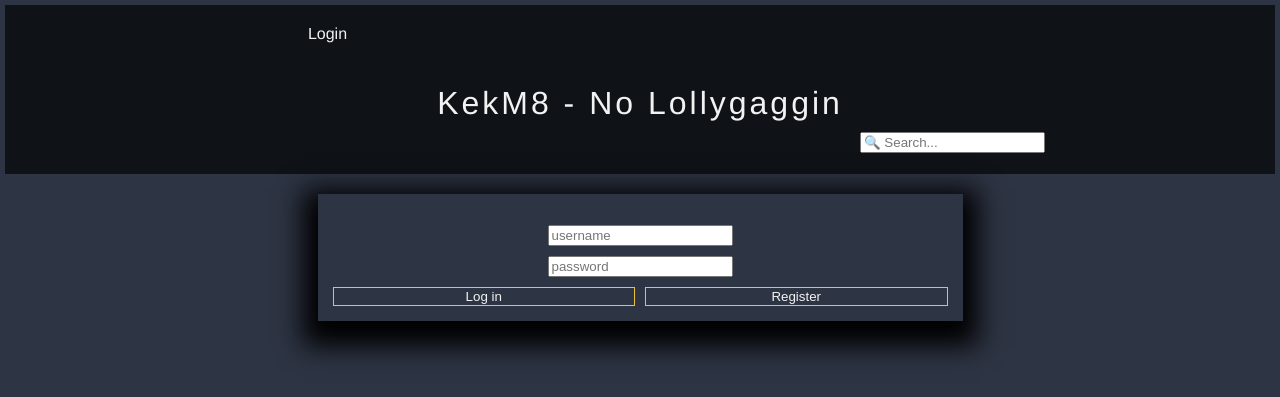
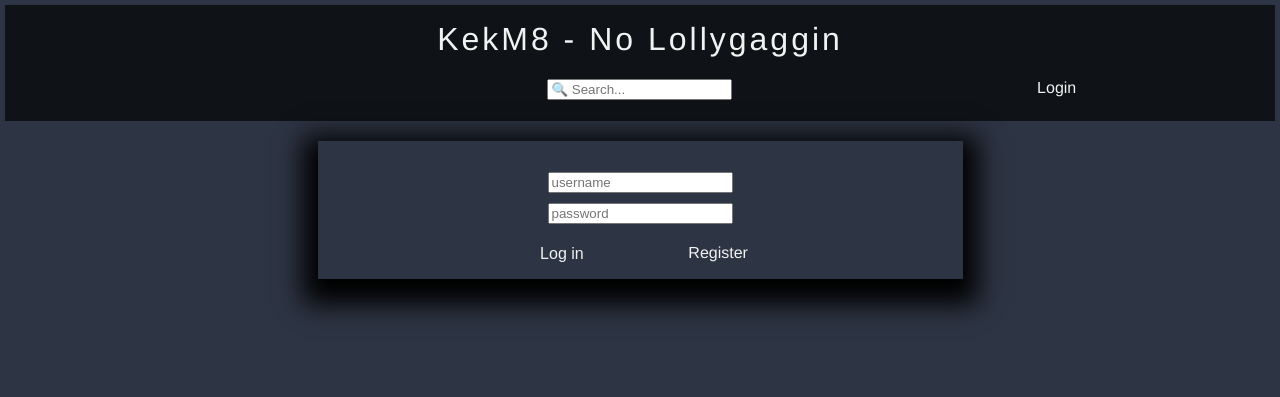
Before and after one commit to zoltanMaroti/askm8, a Flask app: page /login in a window 1280 px wide. Shown: the top 397 px of the page. Run offline with Flask 2, Linux system fonts and the light colour scheme.

Commit message:
login button place

```diff
--- a/static/theme1.css
+++ b/static/theme1.css
@@ -42,6 +42,25 @@ body a, p {
 
 #readmore a:hover {
     color: #2d3443;
+}
+
+/*-navbar*/
+
+#nav {
+    display: grid;
+    grid-template-columns: 1fr 1fr 1fr;
+    text-align: center;
+    grid-template-rows: minmax(2em, auto);
+    padding: 10px;
+}
+
+#user_status {
+    display: grid;
+    grid-template-rows: auto;
+}
+
+#user_status a:hover{
+    color: #edc139;
 }
 
 /*Layout*/
@@ -123,24 +142,6 @@ body a, p {
     margin: auto;
     display: grid;
     grid-template-columns: 1fr 1fr 1fr;
-}
-
-/*-navbar*/
-
-#nav {
-    display: grid;
-    grid-template-columns: 1fr 1fr;
-    text-align: center;
-    grid-template-rows: 2em;
-    padding: 10px;
-}
-
-#user_status {
-    display: grid;
-    grid-template-columns: 1fr 1fr;
-    text-align: center;
-    grid-template-rows: 2em;
-    padding: 10px;
 }
 
 /*QuestionPage*/
@@ -341,6 +342,34 @@ body a, p {
     color: #f1f2f2;
 }
 
+#login_link{
+    border-style: none;
+    background-color: #2d3443;
+    color: #edc139;
+}
+
+#register_link{
+    text-decoration: none;
+    color: #f1f2f2;
+    font-size: 16px;
+}
+
+#register_link:hover{
+    color: #edc139;
+}
+
+#login_link button{
+    border-style: none;
+    color: #f1f2f2;
+    background-color: #2d3443;
+    font-size: 16px;
+}
+
+#login_link button:hover{
+    color: #edc139;
+}
+
+
 /*Login page*/
 .login_page{
     margin: auto;
@@ -359,7 +388,7 @@ body a, p {
 
 .buttons{
     display: grid;
-    grid-template-columns: 1fr 1fr;
+    grid-template-columns: 1fr 1fr 1fr 1fr;
     grid-column-gap: 10px;
 }
 
--- a/templates/layout.html
+++ b/templates/layout.html
@@ -13,15 +13,6 @@
 <div class="container">
     <div class="header">
 
-        <div id="user_status">
-            {% if session %}
-                <p>Hi there, {{ session['username'] }}!</p>
-                <a href="/logout">Logout</a>
-            {% else %}
-                <a href="/login">Login</a>
-            {% endif %}
-        </div>
-
         <div id="logo">
             {% if title %}
                 <header><a href="/">KekM8 - {{ title }}</a></header>
@@ -36,12 +27,21 @@
                     <button class="button" id="askbutt"><a href="/add-question">Ask a question</a></button>
                 </div>
             {% else %}
-                <div></div>
+                <div id="fixer"></div>
             {% endif %}
             <div>
                 <form action="/result" id="search" name="search" method="post">
                     <input id="search" name="search" type="text" placeholder="&#128269; Search...">
                 </form>
+            </div>
+            <div id="user_status">
+            {% if session %}
+                <div><a>Hi there, {{ session['username'] }}!</a></div>
+                <div><a href="/logout">Logout</a></div>
+            {% else %}
+                <div><a href="/login">Login</a></div>
+                <div id="fixer"></div>
+            {% endif %}
             </div>
         </div>
     </div>
--- a/templates/login.html
+++ b/templates/login.html
@@ -9,8 +9,10 @@
                 <input type="password" id="login_password" name="password" placeholder="password" required>
             </div>
             <div class="buttons">
-                <button class="button" id="login" type="submit" name="submit">Log in</button>
-                <button class="button" id="register"><a href="/register">Register</a></button>
+                <div id="fixer"></div>
+                <a id="login_link"><button type="submit" name="submit">Log in</button></a>
+                <a href="{{ url_for('register')  }}" id="register_link">Register</a>
+                <div id="fixer"></div>
             </div>
         </form>
         {% if message %}
```
